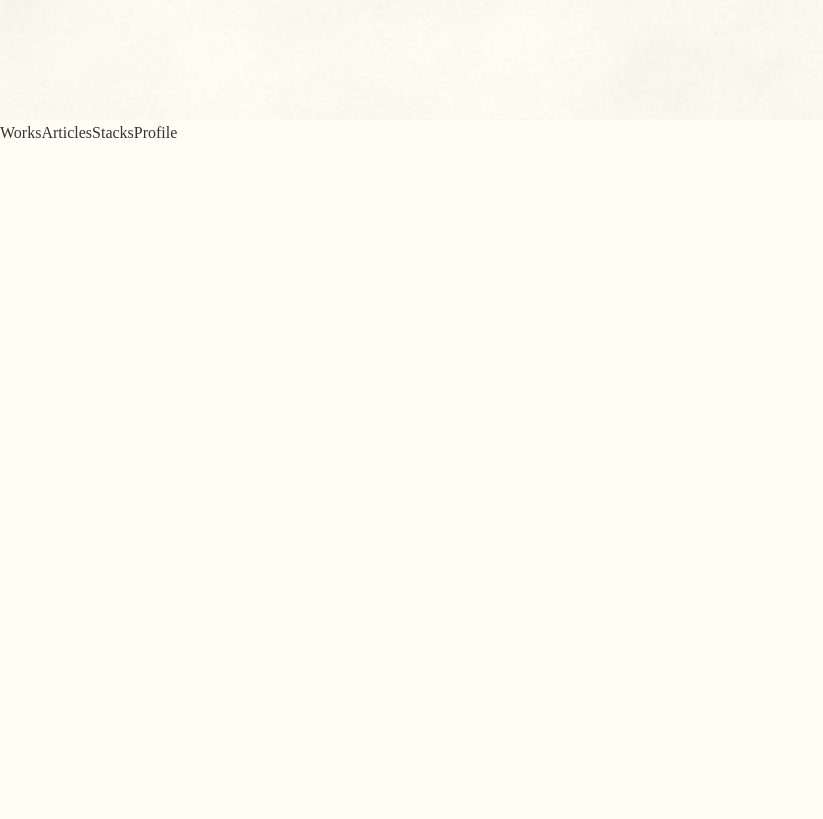
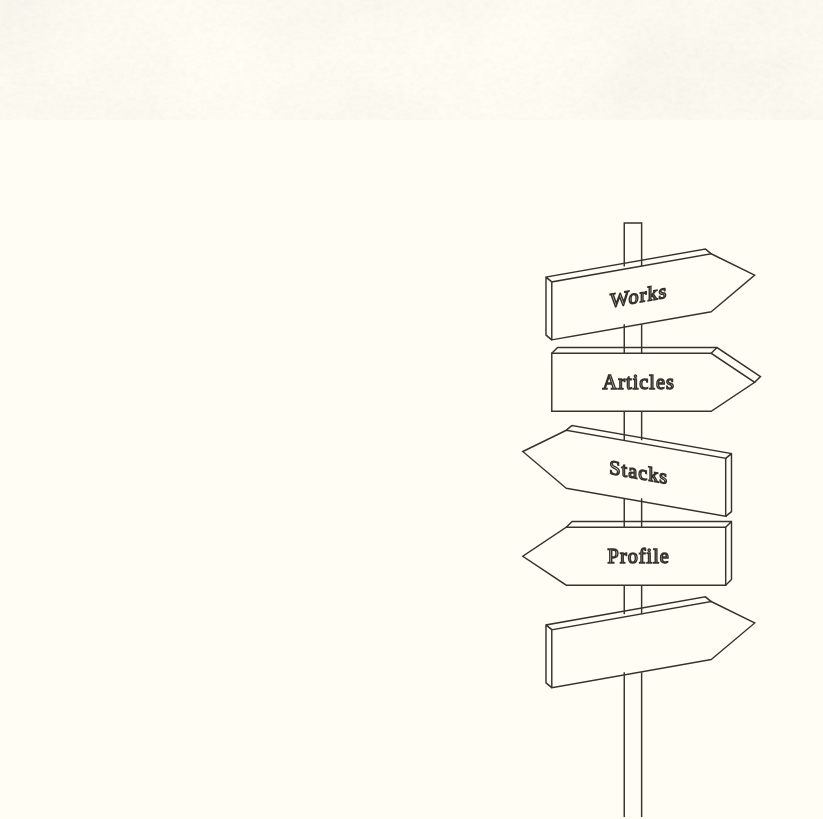
Before and after one commit to sorai-loop/my-site-v2, a React (Vite) app: page / in a window 1280 px wide. Shown: the part 680-1499 px from the top of the page, without its empty margins (0-823 px from the left). Built offline with nearby package versions, Linux system fonts and the light colour scheme; a web font is replaced by a local one.

Commit message:
Signのセクションでグラフィックを召喚

```diff
--- a/src/components/section/SignSection.module.css
+++ b/src/components/section/SignSection.module.css
@@ -1,3 +1,17 @@
-.test{
-    fill:red;
+.section {
+  display: flex;
+  justify-content: center;
+  align-items: center;
+  position: relative;
+  width: 100%;
 }
+
+.signWrapper {
+  height: 75vh;
+  max-height: 650px;
+  width: auto;
+  aspect-ratio: 85 / 207;
+  display: flex;
+  justify-content: center;
+  align-items: center;
+}
--- a/src/components/section/SignSection.tsx
+++ b/src/components/section/SignSection.tsx
@@ -1,12 +1,17 @@
-export const SignSection = () =>{
-    return(
-        <section>
-            <ul id='signSection'>
-                <a href='#worksSection'>Works</a>
-                <a href='#articlesSection'>Articles</a>
-                <a href='#stacksSection'>Stacks</a>
-                <a href='#profileSection'>Profile</a>
-            </ul>
-        </section>
-    );
-}
+import { SignPostGraphic } from '../ui/SignPostGraphic';
+import styles from './SignSection.module.css';
+
+export const SignSection = () => {
+  return (
+    <section id="signSection" className={styles.section}>
+      <div className={styles.signWrapper}>
+        <SignPostGraphic
+          works={{ label: 'Works', href: '#worksSection' }}
+          articles={{ label: 'Articles', href: '#articlesSection' }}
+          stacks={{ label: 'Stacks', href: '#stacksSection' }}
+          profile={{ label: 'Profile', href: '#profileSection' }}
+        />
+      </div>
+    </section>
+  );
+};
```
